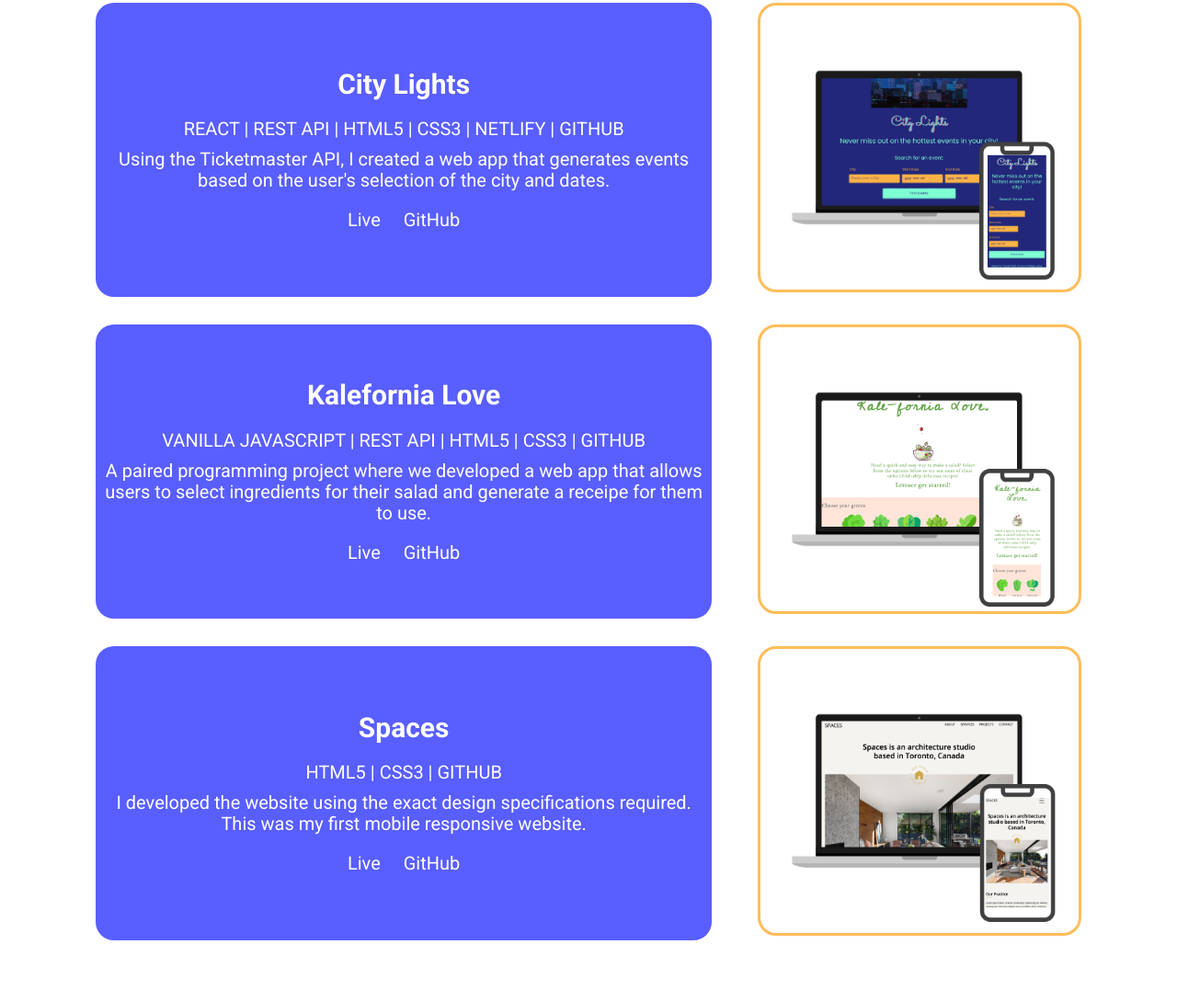
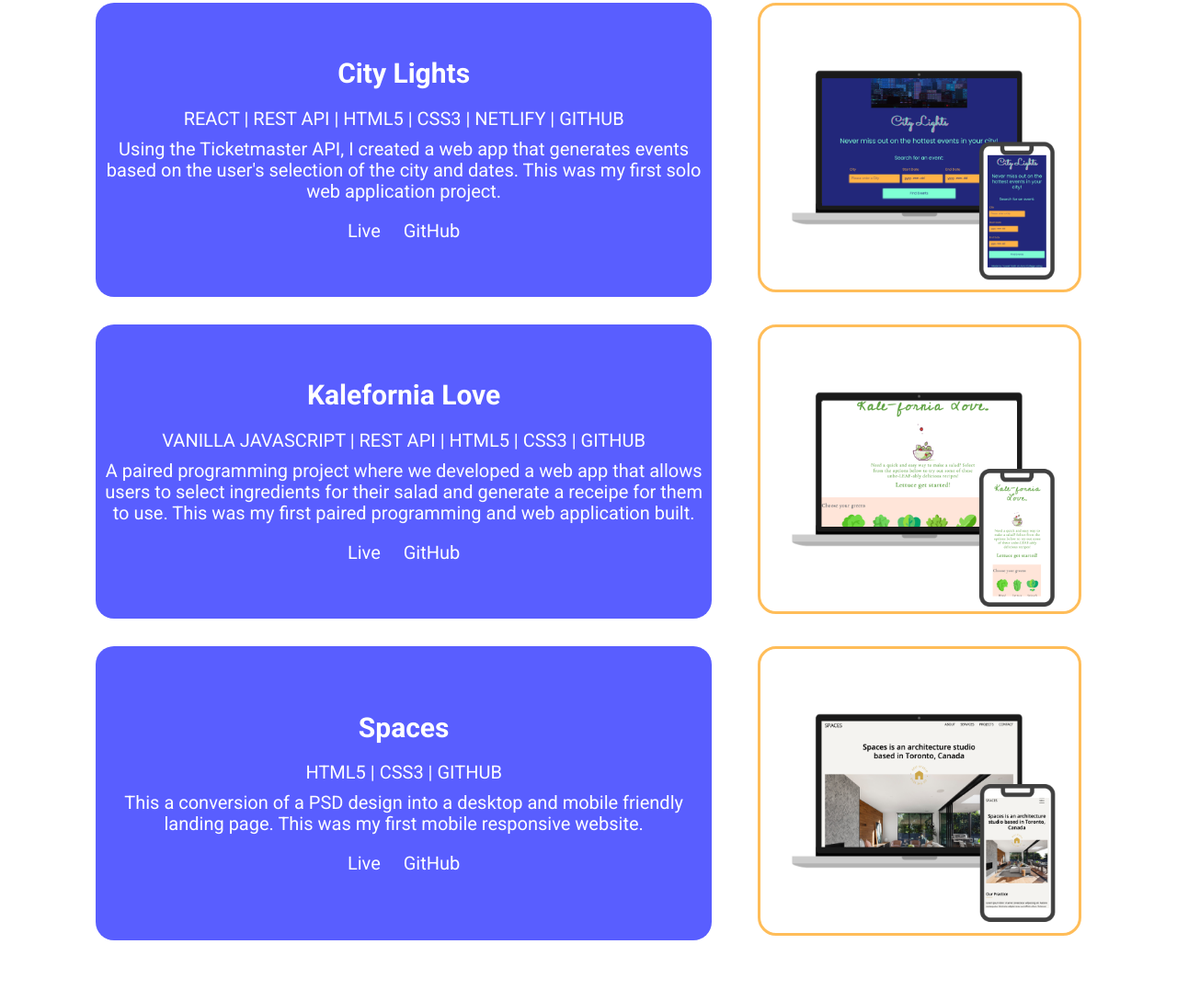
Before and after one commit to Yousefsalih/portfolio, a plain HTML site: page index.html in a window 1280 px wide. Shown: the part 3239-4328 px from the top of the page at 92% size. Drawn offline with Linux system fonts and the light colour scheme.

Commit message:
Updating descriptions

```diff
--- a/index.html
+++ b/index.html
@@ -190,7 +190,7 @@
                         <div class="projectDescription">
                             <h5>City Lights</h5>
                             <p class="skillSet">REACT | REST API | HTML5 | CSS3 | NETLIFY | GITHUB</p>
-                            <p>Using the Ticketmaster API, I created a web app that generates events based on the user's selection of the city and dates.</p>
+                            <p>Using the Ticketmaster API, I created a web app that generates events based on the user's selection of the city and dates. This was my first solo web application project.</p>
                             <div class="projectLinks">
                                 <a href="https://city-lights.netlify.app">Live</a>
                                 <a href="https://github.com/Yousefsalih/project-3">GitHub</a>
@@ -204,7 +204,7 @@
                         <div class="projectDescription">
                             <h5>Kalefornia Love</h5>
                             <p class="skillSet">VANILLA JAVASCRIPT | REST API | HTML5 | CSS3 | GITHUB</p>
-                            <p>A paired programming project where we developed a web app that allows users to select ingredients for their salad and generate a receipe for them to use.</p>
+                            <p>A paired programming project where we developed a web app that allows users to select ingredients for their salad and generate a receipe for them to use. This was my first paired programming and web application built.</p>
                             <div class="projectLinks">
                                 <a href="https://salihandbelo.github.io/kaleForniaLove/">Live</a>
                                 <a href="https://github.com/SalihAndBelo/kaleForniaLove">GitHub</a>
@@ -218,7 +218,7 @@
                         <div class="projectDescription">
                             <h5>Spaces</h5>
                             <p class="skillSet">HTML5 | CSS3 | GITHUB</p>
-                            <p>I developed the website using the exact design specifications required. This was my first mobile responsive website.</p>
+                            <p>This a conversion of a PSD design into a desktop and mobile friendly landing page. This was my first mobile responsive website.</p>
                             <div class="projectLinks">
                                 <a href="https://tender-poincare-3dc046.netlify.app/">Live</a>
                                 <a href="https://github.com/Yousefsalih/spaces.git">GitHub</a>
```
